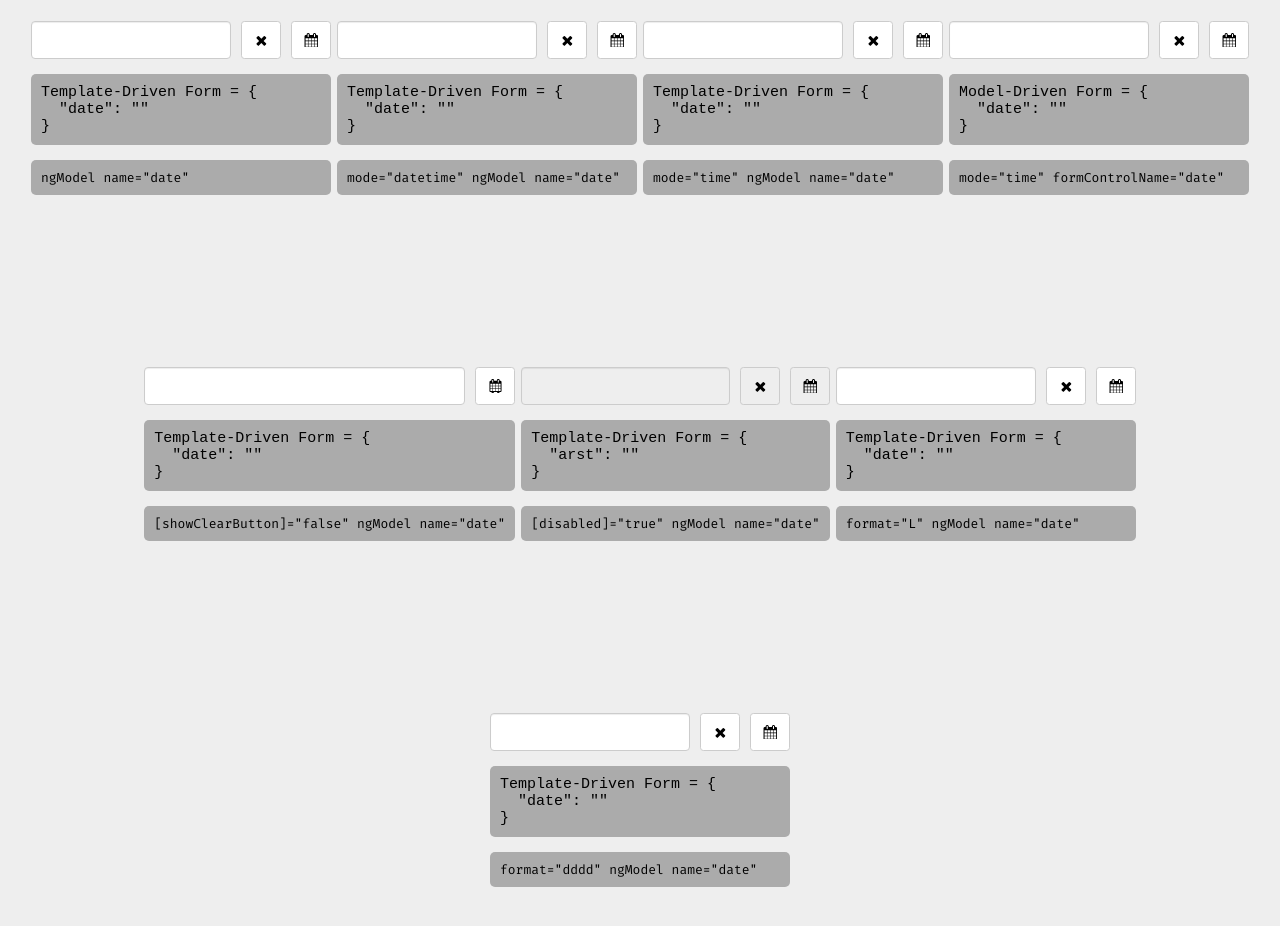
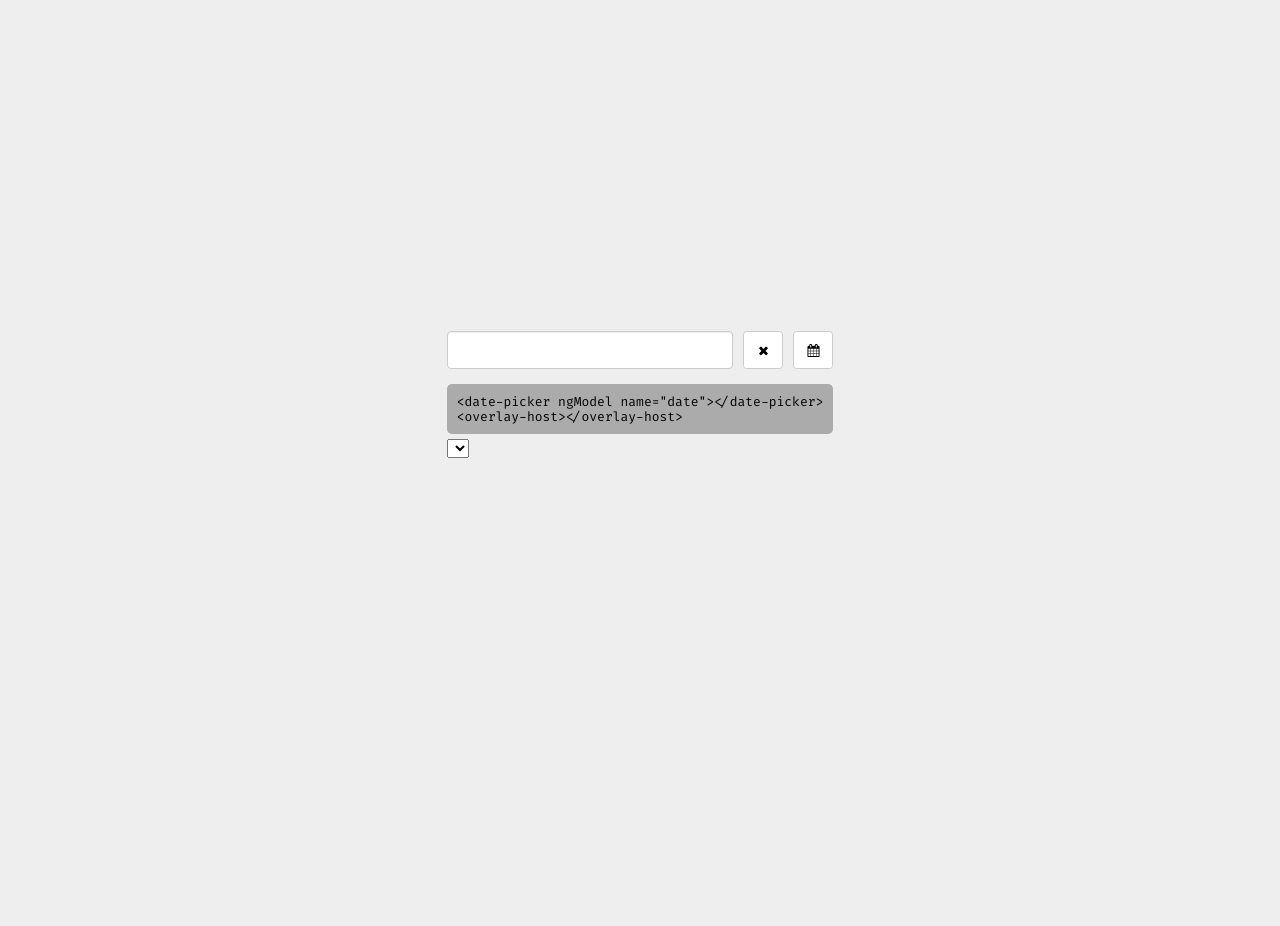
Before and after one commit to rd-dev-ukraine/angular-io-overlay, an Angular app: page / in a window 1280 px wide. Shown: the top 926 px of the page. After the commit the page ends 804 px from the top, so only its background shows below. Built offline with nearby package versions, Linux system fonts and the light colour scheme.

Commit message:
fixed align

```diff
--- a/src/app/app.component.html
+++ b/src/app/app.component.html
@@ -1,65 +1,11 @@
 <div class="example">
     <form #form1="ngForm">
         <date-picker ngModel name="date"></date-picker>
-        <pre>Template-Driven Form = {{ form1.value | json }}</pre>
-        <pre><code>ngModel name="date"</code></pre>
-        <p class="alert" *ngIf="!form1.valid">Form is invalid!</p>
+
+        <pre><code>&lt;date-picker ngModel name="date"&gt;&lt;/date-picker&gt;
+&lt;overlay-host&gt;&lt;/overlay-host&gt;</code></pre>
+        <select name="" id="">
+            <option value=""></option>
+        </select>
     </form>
 </div>
-<div class="example">
-    <form #form2="ngForm">
-        <date-picker mode="datetime" ngModel name="date"></date-picker>
-        <pre>Template-Driven Form = {{ form2.value | json }}</pre>
-        <pre><code>mode="datetime" ngModel name="date"</code></pre>
-        <p class="alert" *ngIf="!form2.valid">Form is invalid!</p>
-    </form>
-</div>
-<div class="example">
-    <form #form3="ngForm">
-        <date-picker mode="time" ngModel name="date"></date-picker>
-        <pre>Template-Driven Form = {{ form3.value | json }}</pre>
-        <pre><code>mode="time" ngModel name="date"</code></pre>
-        <p class="alert" *ngIf="!form3.valid">Form is invalid!</p>
-    </form>
-</div>
-<div class="example">
-    <form [formGroup]="form">
-        <date-picker mode="time" formControlName="date"></date-picker>
-        <pre>Model-Driven Form = {{ form.value | json  }}</pre>
-        <pre><code>mode="time" formControlName="date"</code></pre>
-        <p class="alert" *ngIf="!form.valid">Form is invalid!</p>
-    </form>
-</div>
-<div class="example">
-    <form #form4="ngForm">
-        <date-picker [showClearButton]="false" ngModel name="date"></date-picker>
-        <pre>Template-Driven Form = {{ form4.value | json }}</pre>
-        <pre><code>[showClearButton]="false" ngModel name="date"</code></pre>
-        <p class="alert" *ngIf="!form4.valid">Form is invalid!</p>
-    </form>
-</div>
-<div class="example">
-    <form #form5="ngForm">
-        <date-picker [disabled]="true" ngModel name="date"></date-picker>
-        <input type="text" ngModel name="arst" style="display: none">
-        <pre>Template-Driven Form = {{ form5.value | json }}</pre>
-        <pre><code>[disabled]="true" ngModel name="date"</code></pre>
-        <p class="alert" *ngIf="!form5.valid">Form is invalid!</p>
-    </form>
-</div>
-<div class="example">
-    <form #form6="ngForm">
-        <date-picker format="L" ngModel name="date"></date-picker>
-        <pre>Template-Driven Form = {{ form6.value | json }}</pre>
-        <pre><code>format="L" ngModel name="date"</code></pre>
-        <p class="alert" *ngIf="!form6.valid">Form is invalid!</p>
-    </form>
-</div>
-<div class="example">
-    <form #form7="ngForm">
-        <date-picker format="dddd" ngModel name="date"></date-picker>
-        <pre>Template-Driven Form = {{ form7.value | json }}</pre>
-        <pre><code>format="dddd" ngModel name="date"</code></pre>
-        <p class="alert" *ngIf="!form7.valid">Form is invalid!</p>
-    </form>
-</div>
--- a/src/app/datepicker/datePickerPanel.ts
+++ b/src/app/datepicker/datePickerPanel.ts
@@ -21,7 +21,7 @@ import { ControlValueAccessorProviderFactory, DatePickerMode, local } from "./co
     styleUrls: ["./datepicker.css"]
 })
 export class DatePickerPanel implements ControlValueAccessor {
-    @Input("type") mode: DatePickerMode = "date"; // todo зачем дефолт
+    @Input("type") mode: DatePickerMode = "date";
     @Output() dateChange: EventEmitter<Moment> = new EventEmitter<Moment>();
 
     @Output() dateSelected: EventEmitter<Moment> = new EventEmitter<Moment>();
@@ -66,9 +66,7 @@ export class DatePickerPanel implements ControlValueAccessor {
         this._onChange = fn;
     }
 
-    registerOnTouched(fn: any): void {
-        // Do nothing
-    }
+    registerOnTouched(fn: any): void {}
 
     private updateControls(value: Moment): void {
         this.date = value.toDate();
--- a/src/app/overlay/overlayComponent.ts
+++ b/src/app/overlay/overlayComponent.ts
@@ -1,8 +1,6 @@
 import {
     OnInit, Component, ComponentRef, ComponentFactoryResolver, ElementRef, Type, ViewChild, ViewContainerRef
 } from "@angular/core";
-
-import { Alignment, Point, position, Rect } from "./positioning";
 
 
 @Component({
@@ -37,17 +35,15 @@ export class OverlayComponent implements OnInit {
 
     constructor(
         private componentFactoryResolver: ComponentFactoryResolver,
-        private elementRef: ElementRef
+        public elementRef: ElementRef
     ) {}
 
-    addComponent<T>(componentType: Type<any>, alignWith: ElementRef, alignment: Alignment): Promise<ComponentRef<T>> {
+    addComponent<T>(componentType: Type<any>): Promise<ComponentRef<T>> {
         return new Promise(resolve => {
 
             this.completeComponentCreation = () => {
-
                 const factory = this.componentFactoryResolver.resolveComponentFactory(componentType);
                 const component = this.container.createComponent(factory);
-                this.alignContainer(alignWith, alignment);
                 resolve(component);
             };
         });
@@ -58,67 +54,4 @@ export class OverlayComponent implements OnInit {
             this.completeComponentCreation();
         }
     }
-
-    private alignContainer(targetRef: ElementRef, alignment: Alignment): void {
-        const element: HTMLElement = this.elementRef.nativeElement;
-
-        if (!element || (targetRef && !targetRef.nativeElement)) {
-            return;
-        }
-
-        const elementRect = this.rectFromElement(element);
-
-        const targetRect = targetRef ? this.rectFromElement(targetRef.nativeElement) : this.rectFromWindow();
-
-        this.positionFixed = !targetRef;
-
-        if (!elementRect || !targetRect) {
-            return;
-        }
-
-        const newElementRect = position(elementRect, targetRect, null, alignment);
-
-        const offsetLeft = element.offsetLeft + newElementRect.left - elementRect.left;
-        const offsetTop = element.offsetTop + newElementRect.top - elementRect.top;
-
-        this.left = offsetLeft;
-        this.top = offsetTop;
-    }
-
-    private rectFromElement(element: HTMLElement): Rect {
-        if (!element) {
-            throw new Error("Element is undefined.");
-        }
-
-        let position: Point = {
-            left: 0,
-            top: 0
-        };
-
-        let current = element;
-
-        do {
-            position.left += current.offsetLeft;
-            position.top += current.offsetTop;
-            current = <HTMLElement>current.offsetParent;
-        }
-        while (current);
-
-
-        return {
-            left: position.left,
-            top: position.top,
-            width: element.offsetWidth,
-            height: element.offsetHeight
-        };
-    }
-
-    private rectFromWindow(): Rect {
-        return {
-            left: window.scrollX,
-            top: window.scrollY,
-            width: window.innerWidth,
-            height: window.innerHeight
-        };
-    }
 }
--- a/src/app/overlay/overlayHostComponent.ts
+++ b/src/app/overlay/overlayHostComponent.ts
@@ -1,9 +1,11 @@
 import {
-    Component, ComponentRef, ComponentFactoryResolver, OnInit, Type, ViewChild, ViewContainerRef
+    Component, ComponentRef, ComponentFactoryResolver, OnInit, Type, ViewChild, ViewContainerRef, ElementRef
 } from "@angular/core";
 
 import { OverlayComponent } from "./overlayComponent";
 import { OverlayHost, OverlayService, PopupOptions } from "./overlayService";
+
+import { Alignment, Point, position, Rect } from "./positioning";
 
 @Component({
     selector: "overlay-host",
@@ -25,8 +27,9 @@ export class OverlayHostComponent implements OverlayHost, OnInit {
             .then(factory => this.container.createComponent(factory))
             .then((overlayRef: ComponentRef<OverlayComponent>) => {
                 return overlayRef.instance
-                    .addComponent<T>(componentType, options.alignWithElement, options.alignment)
+                    .addComponent<T>(componentType)
                     .then(result => {
+                        this.alignContainer(overlayRef.instance, options.alignWithElement, options.alignment);
                         result.onDestroy(() => {
                             overlayRef.destroy();
                         });
@@ -78,4 +81,66 @@ export class OverlayHostComponent implements OverlayHost, OnInit {
 
         return this.isDOMParent(element.parentElement, parent);
     }
+
+    private alignContainer(elRef: OverlayComponent, targetRef: ElementRef, alignment: Alignment): void {
+        const element: HTMLElement = elRef.elementRef.nativeElement;
+
+        if (!element || (targetRef && !targetRef.nativeElement)) {
+            return;
+        }
+        const elementRect = this.rectFromElement(element);
+
+        const targetRect = targetRef ? this.rectFromElement(targetRef.nativeElement) : this.rectFromWindow();
+
+        elRef.positionFixed = !targetRef;
+
+        if (!elementRect || !targetRect) {
+            return;
+        }
+
+        const newElementRect = position(elementRect, targetRect, alignment);
+
+        const offsetLeft = element.offsetLeft + newElementRect.left - elementRect.left;
+        const offsetTop = element.offsetTop + newElementRect.top - elementRect.top;
+
+        elRef.left = offsetLeft;
+        elRef.top = offsetTop;
+    }
+
+    private rectFromElement(element: HTMLElement): Rect {
+        if (!element) {
+            throw new Error("Element is undefined.");
+        }
+
+        let position: Point = {
+            left: 0,
+            top: 0
+        };
+
+        let current = element;
+
+        do {
+            position.left += current.offsetLeft;
+            position.top += current.offsetTop;
+            current = <HTMLElement>current.offsetParent;
+        }
+        while (current);
+
+
+        return {
+            left: position.left,
+            top: position.top,
+            width: element.offsetWidth,
+            height: element.offsetHeight
+        };
+    }
+
+    private rectFromWindow(): Rect {
+        return {
+            left: window.scrollX,
+            top: window.scrollY,
+            width: window.innerWidth,
+            height: window.innerHeight
+        };
+    }
 }
--- a/src/app/overlay/positioning.ts
+++ b/src/app/overlay/positioning.ts
@@ -77,7 +77,6 @@ function positionElement(element: Rect, target: Rect, alignment: Alignment): Rec
         left: targetPoint.left - elementPoint.left,
         top: targetPoint.top - elementPoint.top
     };
-
     return {
         left: element.left + offset.left,
         top: element.top + offset.top,
--- a/src/styles.css
+++ b/src/styles.css
@@ -19,14 +19,15 @@ body {
 
 .root {
     display: flex;
+    height: 98%;
     padding: 10px 5px;
     justify-content: center;
+    align-items: center;
     flex-wrap: wrap;
 }
 
 .example {
     flex-basis: 300px;
-    height: 340px;
     margin: 3px;
     font-size: 15px;
 }
```
